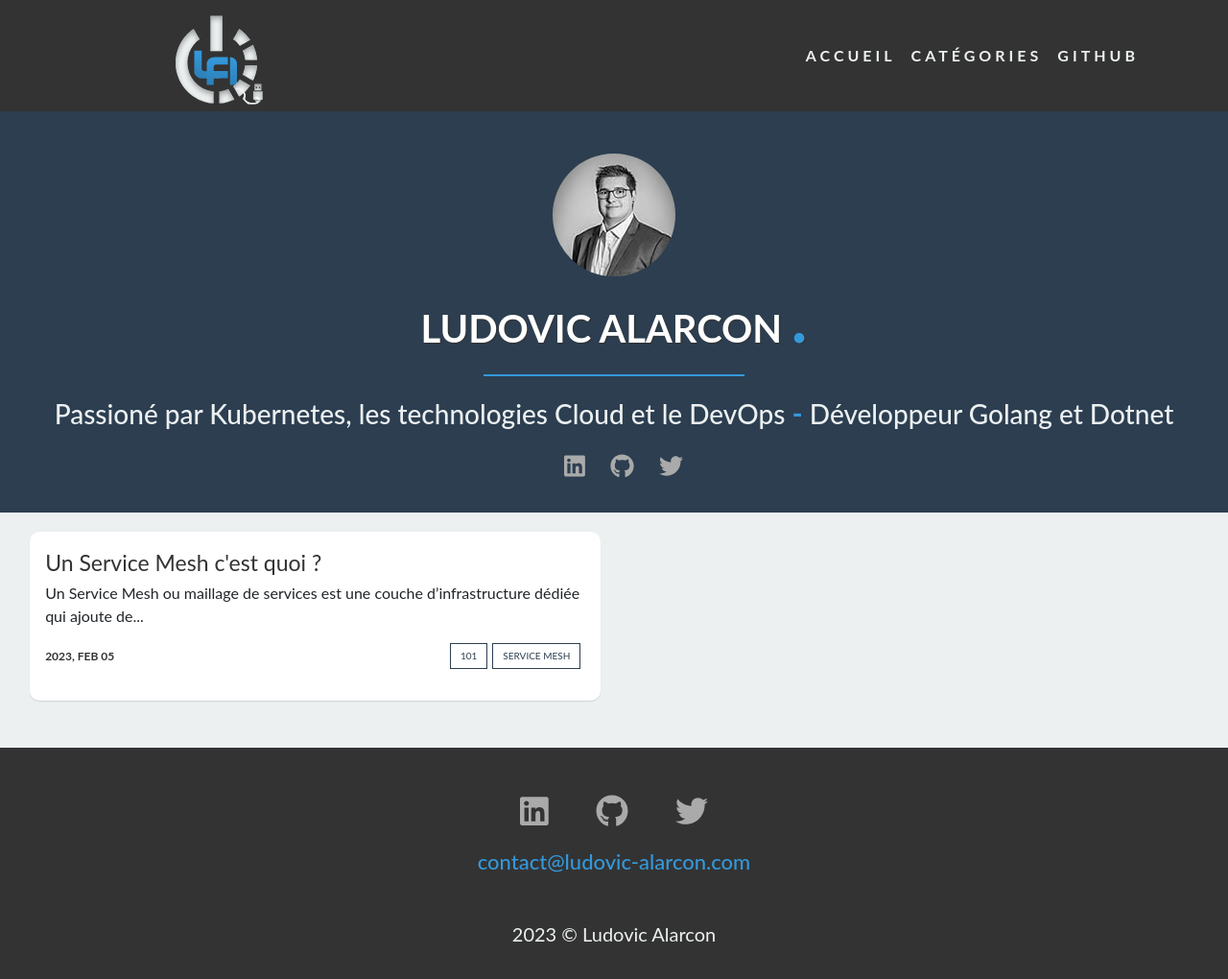
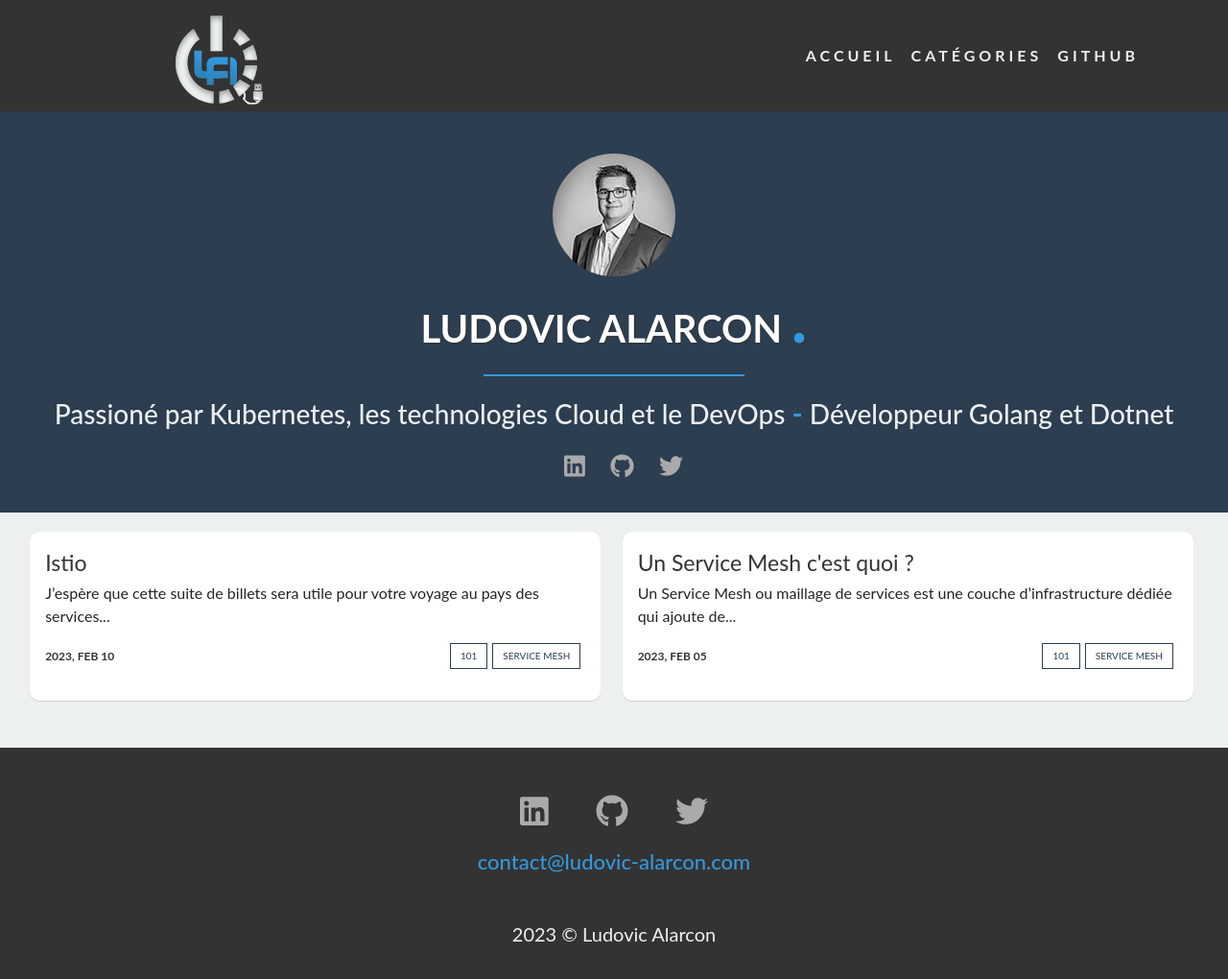
Before and after one commit to ludovicalarcon/ludovicalarcon.fr.github.io, a Jekyll site: the page built from index.html, in a window 1280 px wide and 1023 px high. Shown: the top 1020 px of the window at 96% size. Built offline with Jekyll 4.4.1, drawn with Linux system fonts in a browser that asks for light colours; nearby versions of some CDN libraries; the list of posts is cut into pages by our own code; some of the changed lines change nothing that is shown.

Commit message:
Add Istio

````diff
--- a/_posts/2023-02-05-Service-Mesh.md
+++ b/_posts/2023-02-05-Service-Mesh.md
@@ -10,7 +10,7 @@ Il s'occupe de router toutes les communications inter-service au travers d'un pr
 J'espère que cette suite de billets sera utile pour votre voyage au pays des services mesh.
 
 - __Un Service Mesh c'est quoi ?__
-- Istio (A venir)
+- [Istio]({% post_url 2023-02-10-Istio %})
 
 ## Ce qu'apporte le service mesh
 
--- /dev/null
+++ b/_posts/2023-02-10-Istio.md
@@ -0,0 +1,313 @@
+---
+layout: post
+title: "Istio"
+tags: ["Service Mesh", "101"]
+---
+
+J'espère que cette suite de billets sera utile pour votre voyage au pays des services mesh.
+
+- [Un Service Mesh c'est quoi ?]({% post_url 2023-02-05-Service-Mesh %})
+- __Istio__
+
+`Istio` est une solution open source de service mesh qui s'intègre de manière transparente à l'existant.
+Il n'y a pas besoin de modifier son code pour profiter des apports des services mesh.
+
+Nous allons voir pas à pas comment installer `Istio` et les fonctionnalités qu'il peut offrir.
+
+## Pré-requis
+
+- Un cluster Kubernetes en version 1.22, 1.23, 1.24 ou 1.25
+- L'accès au service de type Loadbalancer (LB cloud, metallb, etc..)
+- Linux ou MacOS pour le cli d'istio
+
+## Installation
+
+Dans ce billet, je vais utiliser MacOS and un cluster kubernetes en version 1.24 provisionné par kubeadm.
+
+Pour commencer, nous allons télécharger `istioctl`
+```sh
+> curl -L https://istio.io/downloadIstio | sh -
+> cd istio-X-YY-Z
+> export PATH=$PWD/bin:$PATH
+```
+
+Nous allons ensuite exécuter les `precheck` pour s'assurer qu`Istio peux être installé (ou updater) sur notre environnement.
+```sh
+> istioctl experimental precheck
+
+No issues found when checking the cluster. Istio is safe to install or upgrade!
+To get started, check out https://istio.io/latest/docs/setup/getting-started/
+```
+
+Nous pouvons maintenant installer Istio en utilisant le `profile demo`.
+Ce profil contient toutes les valeurs de configuration pour un environnement de test.
+Il existe d'autres profile existant comme celui de production par exemple.
+```sh
+> istioctl install --set profile=demo -y
+
+✔ Istio core installed
+✔ Istiod installed
+✔ Ingress gateways installed
+✔ Egress gateways installed
+✔ Installation complete
+
+Making this installation the default for injection and validation.
+```
+
+Istio est installé dans le namespace `istio-system`, nous pouvons vérifier que tout tourne correctement.
+```sh
+> kubectl get po -n istio-system
+
+NAME READY STATUS RESTARTS AGE
+istio-egressgateway-688d4797cd-4gjwr 1/1 Running 0 3m32s
+istio-ingressgateway-6bd9cfd8-xz8b9 1/1 Running 0 3m32s
+istiod-68fdb87f7-nnpp2 1/1 Running 0 3m42s
+```
+Il nous faut également vérifier qu'Istio ai bien obtenu un adresse IP external. J'ai remplacé la mienne par `X.X.X.X`.
+```sh
+> kubectl get svc -n istio-system
+NAME                   TYPE           CLUSTER-IP       EXTERNAL-IP   PORT(S)                                                                      AGE
+istio-egressgateway    ClusterIP      10.109.214.225   <none>        80/TCP,443/TCP                                                               4m31s
+istio-ingressgateway   LoadBalancer   10.98.55.56      X.X.X.X       15021:30712/TCP,80:32215/TCP,443:31094/TCP,31400:31664/TCP,15443:32433/TCP   4m31s
+istiod                 ClusterIP      10.111.57.100    <none>        15010/TCP,15012/TCP,443/TCP,15014/TCP                                        4m41s
+```
+
+## Configuration
+
+Nous allons maintenant préparer et configurer notre namespace.
+Pour cela, nous allons créer un namespace nommé `demo`.
+```sh
+> kubectl create ns demo
+```
+Puis nous allons y ajouter un label afin de dire à Istio qu'il doit automatiquement injecter le sidecar proxy (Envoy) à nos applications déployer dans ce namespace.
+```sh
+> kubectl label namespace demo istio-injection=enabled
+```
+Nous pouvons vérifier que le label est bien ajouté comme ceci :
+```sh
+> kubectl get ns demo --show-labels
+```
+
+## Application de démo
+
+Il est temps de déployer l'application de démonstration `bookinfo` qui nous est fourni par Istio.
+Assurons-nous d'être dans notre répertoire d'istio et appliquons le manifeste de l'application.
+```sh
+> kubectl apply -f samples/bookinfo/platform/kube/bookinfo.yaml -n demo
+
+service/details created
+serviceaccount/bookinfo-details created
+deployment.apps/details-v1 created
+service/ratings created
+serviceaccount/bookinfo-ratings created
+deployment.apps/ratings-v1 created
+service/reviews created
+serviceaccount/bookinfo-reviews created
+deployment.apps/reviews-v1 created
+deployment.apps/reviews-v2 created
+deployment.apps/reviews-v3 created
+service/productpage created
+serviceaccount/bookinfo-productpage created
+deployment.apps/productpage-v1 created
+```
+
+Nous pouvons vérifier que les pods sont bien en train de tourner.
+```sh
+> kubectl get po -n demo
+
+NAME                              READY   STATUS    RESTARTS   AGE
+details-v1-7d4d9d5fcb-bwrxx       2/2     Running   0          89s
+productpage-v1-66756cddfd-2ffqh   2/2     Running   0          88s
+ratings-v1-85cc46b6d4-t4r6m       2/2     Running   0          89s
+reviews-v1-777df99c6d-f5blv       2/2     Running   0          89s
+reviews-v2-cdd8fb88b-d4dxz        2/2     Running   0          89s
+reviews-v3-58b6479b-shbvn         2/2     Running   0          89s
+```
+
+Afin de vérifier que tout fonctionne correctement, nous allons déployer un pod contenant curl et nous accéder à notre application `bookinfo` depuis ce pod.
+Voici le manifeste à appliquer.
+```yaml
+apiVersion: v1
+kind: Pod
+metadata:
+  name: curl
+  labels:
+    app: curl
+spec:
+  containers:
+  - command:
+    - /bin/sh
+    - -c
+    - --
+    args:
+    - while true; do sleep 30; done;
+    image: curlimages/curl
+    name: curl
+```
+
+Nous pouvons maintenant exécuter notre requête curl sur l'endpoint de la page produit `productpage:9080`.
+```sh
+> kubectl exec curl -- curl -Ss productpage:9080
+
+<!DOCTYPE html>
+<html>
+  <head>
+    <title>Simple Bookstore App</title>
+<meta charset="utf-8"
+...
+...
+...
+```
+
+## Exposer notre application à l'extérieur du cluster
+
+Afin de pouvoir accéder à notre application depuis l'extérieur, nous avons besoin d'une [Ingress Gateway](https://istio.io/latest/docs/concepts/traffic-management/#gateways).
+Les Ingress Gateway d'Istio permettent de manager le trafic entrant et sortant de notre service mesh.
+Il suffit définir le(s) host(s) et le(s) port(s) à utiliser pour notre service.
+Voici la `Gateway` et le `VirtualService` fournit avec l'application de démonstration.
+```yaml
+apiVersion: networking.istio.io/v1alpha3
+kind: Gateway
+metadata:
+  name: bookinfo-gateway
+spec:
+  selector:
+    istio: ingressgateway # use istio default controller
+  servers:
+  - port:
+      number: 80
+      name: http
+      protocol: HTTP
+    hosts:
+    - "*"
+---
+apiVersion: networking.istio.io/v1alpha3
+kind: VirtualService
+metadata:
+  name: bookinfo
+spec:
+  hosts:
+  - "*"
+  gateways:
+  - bookinfo-gateway
+  http:
+  - match:
+    - uri:
+        exact: /productpage
+    - uri:
+        prefix: /static
+    - uri:
+        exact: /login
+    - uri:
+        exact: /logout
+    - uri:
+        prefix: /api/v1/products
+    route:
+    - destination:
+        host: productpage
+        port:
+          number: 9080
+```
+
+Nous avons plus qu'à appliquer le manifeste.
+```sh
+> kubectl apply -f samples/bookinfo/networking/bookinfo-gateway.yaml -n demo
+
+gateway.networking.istio.io/bookinfo-gateway created
+virtualservice.networking.istio.io/bookinfo created
+```
+
+Nous pouvons maintenant valider notre configuration avec istioctl.
+```sh
+> istioctl analyze -n demo
+
+✔ No validation issues found when analyzing namespace: demo.
+```
+
+Affichons maintenant les services du namespace `istio-system` afin de récupérer l'adresse IP externe de notre `istio-ingressgateway`:
+```sh
+> kubectl get svc -n istio-system
+```
+
+Avec l'IP récupérer, il nous suffit d'utiliser curl ou un navigateur web pour confirmer que notre application est accessible depuis l'extérieur du cluster.
+```sh
+> curl http://[External-IP]:80/productpage
+
+<!DOCTYPE html>
+<html>
+  <head>
+    <title>Simple Bookstore App</title>
+...
+...
+...
+```
+
+## Observabilité
+
+Nous avons vu dans le billet précédent, qu'un des avantages des services mesh est l'observabilité.
+Istio fournit également une installation et configuration basique des outils d'observabilités suivants:
+- [Jaeger](https://www.jaegertracing.io)
+- [Prometheus](https://prometheus.io)
+- [Grafana](https://grafana.com)
+- [Kiali](https://kiali.io)
+
+Nous pouvons profiter de cette facilité d'installation pour les tester et voir à quoi ils ressemblent.
+Nous n'allons pas rentrer dans le détail de chaque outil, mais simplement en avoir une brève introduction.
+```sh
+> kubectl apply -f samples/addons
+```
+
+### Jaeger
+
+`Jaeger` est un outil de `distrubted tracing` qui fonctionne automatiquement peu importe le langage ou le framework utilisé dans notre application.
+Avant de pouvoir voir quelque chose sur Jaeger, nous devons générer des trace en accédant au moins une fois à notre application.
+```sh
+> curl http://[External-IP]:80/productpage
+```
+Nous pouvons maintenant lancer le dashboard et visualiser nos traces.
+```sh
+> istioctl dashboard jaeger
+http://localhost:16686
+```
+#### ![](/assets/images/2023-02-10-jaeger.png)
+
+### Grafana
+
+`Grafana` est une solution open source de monitoring avec une très grande communauté qui partage une grande quantité de dashboard tout prêt.
+Bien entendu, nous pouvons éditer des dashboards existants pour les faire correspondre à nos besoins ou en créer directement des nouveaux.
+```sh
+> istioctl dashboard grafana
+http://localhost:3000
+```
+Sur la page de Grafana, nous devons nous rendre dans l'onglet `dashboard` puis dans le dossier `istio`.
+Ouvrons le dashboard `Istio Service` et sélectionnons le service `productpage`.
+Nous pouvons voir des métriques sur notre service.
+
+#### ![](/assets/images/2023-02-10-grafana.png)
+
+### Kiali
+
+`Kiali` est une solution open source permettant d'observer le trafic réseau des microservices à l'intérieur de notre service mesh.
+Régénérons un peu de trafic avant d'ouvrir le dashboard de Kiali et visualiser tout ça.
+```sh
+> curl http://[External-IP]:80/productpage
+> istioctl dashboard kiali
+http://localhost:20001/kiali
+```
+Il nous suffit de nous rendre dans le menu `Graph` et de sélectionner notre namespace `demo` dans la liste déroulante.
+Nous pouvons visualiser les relations entre nos différents services ainsi que le trafic réseau qui en découle.
+
+#### ![](/assets/images/2023-02-10-kiali.png)
+
+## Nettoyage
+
+```sh
+> kubectl delete -f samples/addons
+> istioctl uninstall --purge
+> kubectl delete ns istio-system
+> kubectl delete -f samples/bookinfo/platform/kube/bookinfo.yaml -n demo
+```
+
+## Conclusion
+
+Grace a toutes les ressources fournies par Istio, nous avons été capables de configurer très rapidement Istio et le tester.
````
Also changed, not shown: assets/images/2023-02-10-grafana.png (added), assets/images/2023-02-10-jaeger.png (added), assets/images/2023-02-10-kiali.png (added).
